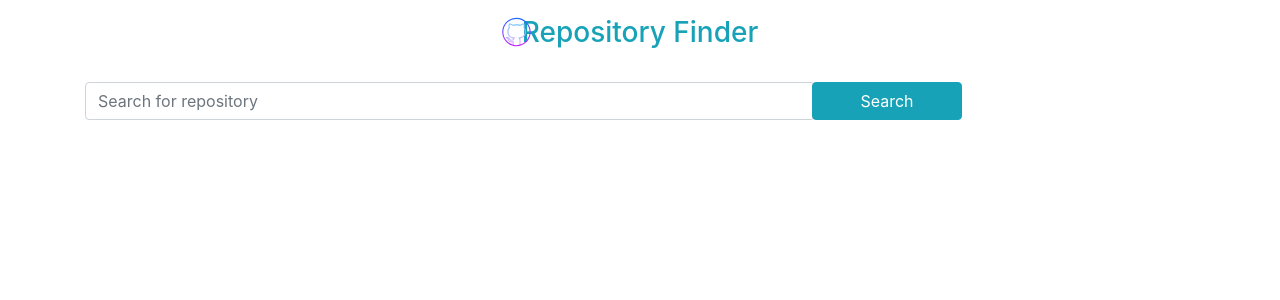
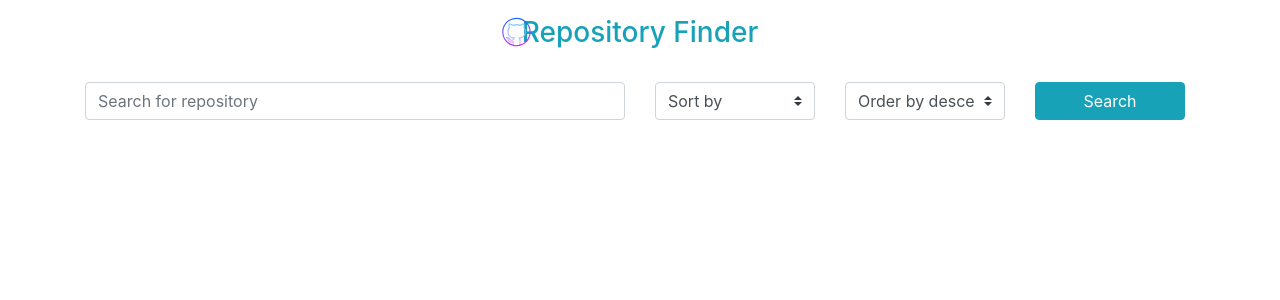
Before and after one commit to subedijames2017/react-challenge, a React (Create React App) app: page / in a window 1280 px wide. Shown: the top 300 px of the page. Built offline with nearby package versions, Linux system fonts and the light colour scheme.

Commit message:
New configuration and service added

```diff
--- a/package.json
+++ b/package.json
@@ -3,9 +3,13 @@
   "version": "0.1.0",
   "private": true,
   "dependencies": {
+    "@fortawesome/fontawesome-svg-core": "^1.2.30",
+    "@fortawesome/free-solid-svg-icons": "^5.14.0",
+    "@fortawesome/react-fontawesome": "^0.1.11",
     "@testing-library/jest-dom": "^4.2.4",
     "@testing-library/react": "^9.5.0",
     "@testing-library/user-event": "^7.2.1",
+    "axios": "^0.19.2",
     "bootstrap": "^4.5.2",
     "react": "^16.13.1",
     "react-bootstrap": "^1.3.0",
--- a/src/App.css
+++ b/src/App.css
@@ -1,10 +1,19 @@
-.search {
-  margin-left: -33px;
-  width: 150px;
-}
 .banner-logo {
   position: absolute;
   width: 35px;
   top: 0;
   left: 39%;
 }
+.loader {
+  position: fixed;
+  bottom: 50%;
+  right: 50%;
+  z-index: 2;
+}
+.load-more-button {
+  position: absolute;
+  right: 50%;
+}
+.search {
+  width: 150px;
+}
--- a/src/App.js
+++ b/src/App.js
@@ -3,7 +3,7 @@ import "./App.css";
 import "bootstrap/dist/css/bootstrap.min.css";
 
 import { Container } from "react-bootstrap";
-import SearchPage from "./Components/SearchPage";
+import SearchPage from "./components/SearchPage";
 
 function App() {
   return (
--- a/src/Components/SearchPage.js
+++ /dev/null
@@ -1,35 +0,0 @@
-import React, { Component } from "react";
-import { Form, Button, Row, Col } from "react-bootstrap";
-import { ReactComponent as GithubLogo } from "../github.svg";
-
-class SearchPage extends Component {
-  render() {
-    return (
-      <div>
-        <GithubLogo className="banner-logo" />
-        <h3 className="text-center text-info mt-3">Repository Finder</h3>
-        <Form>
-          <Row>
-            <Col xs={8}>
-              <Form.Group controlId="searchRepositry">
-                <Form.Control
-                  type="text"
-                  placeholder="Search for repository"
-                  required
-                  className="mt-4"
-                />
-              </Form.Group>
-            </Col>
-            <Col xs={4}>
-              <Button className="search mt-4" type="submit" variant="info">
-                Search
-              </Button>
-            </Col>
-          </Row>
-        </Form>
-      </div>
-    );
-  }
-}
-
-export default SearchPage;
--- /dev/null
+++ b/src/components/Repositories.js
@@ -0,0 +1,36 @@
+import React from "react";
+import { ListGroup, Row, Col } from "react-bootstrap";
+// get fontawesome imports
+import { faStar, faEye, faCodeBranch } from "@fortawesome/free-solid-svg-icons";
+import { FontAwesomeIcon } from "@fortawesome/react-fontawesome";
+
+export default function Repositories({ repository, index }) {
+  console.log("Repositories -> index", index);
+  return (
+    <div key={index} className="mt-1">
+      <ListGroup>
+        <ListGroup.Item variant="info">
+          <Row>
+            <Col xs={3}>Name: {repository.name}</Col>
+            <Col xs={3}>Author: {repository.owner.login}</Col>
+            <Col xs={2}>
+              <FontAwesomeIcon icon={faStar} /> {repository.watchers_count}
+            </Col>
+            <Col xs={2}>
+              <FontAwesomeIcon icon={faEye} /> {repository.watchers}
+            </Col>
+            <Col xs={2}>
+              <FontAwesomeIcon icon={faCodeBranch} />
+              {repository.forks}
+            </Col>
+          </Row>
+          <Row className="mt-1">
+            <Col>
+              {repository.description}, updated: {repository.updated_at}
+            </Col>
+          </Row>
+        </ListGroup.Item>
+      </ListGroup>
+    </div>
+  );
+}
--- /dev/null
+++ b/src/components/SearchPage.js
@@ -0,0 +1,157 @@
+import React, { useState } from "react";
+import { Form, Button, Row, Col, Spinner } from "react-bootstrap";
+import { ReactComponent as GithubLogo } from "../github.svg";
+import Repositories from "./Repositories";
+import { faSyncAlt } from "@fortawesome/free-solid-svg-icons";
+import { FontAwesomeIcon } from "@fortawesome/react-fontawesome";
+import { getRepositories } from "../services/index";
+
+function SearchPage() {
+  const [searchQuery, setSearchQuery] = useState("");
+  const [repositories, setRepositories] = useState([]);
+  const [loading, setLoading] = useState(false);
+  const [sort, setSort] = useState("");
+  const [order, setOrder] = useState("desc");
+  const [repositoryCount, setRepositoryCount] = useState(0);
+  const [page, setPage] = useState(1);
+
+  const PAGINATION_LIMIT = 50;
+  const handelSearchFieldChange = (event) => {
+    setSearchQuery(event.target.value);
+  };
+  const handleSortChange = (event) => {
+    if (event.target.value) {
+      setSort(event.target.value);
+    }
+  };
+  const handleOrderChange = (event) => {
+    if (event.target.value) {
+      setOrder(event.target.value);
+    }
+  };
+  const handleLoadMore = (event) => {
+    event.preventDefault();
+    setLoading(true);
+    getRepositories(searchQuery, sort, order, page + 1)
+      .then((response) => {
+        let newRepositories = [...repositories, ...response.data.items];
+        console.log("handleLoadMore -> newRepositories", newRepositories);
+        if (response && response.data.items && response.data.items.length) {
+          setRepositories(newRepositories);
+          setRepositoryCount(response.data.total_count);
+        }
+        setLoading(false);
+        setPage(page + 1);
+      })
+      .catch((err) => {
+        console.log("handelSearchRepostories -> err", err);
+      });
+  };
+  const handelSearchRepostories = (event) => {
+    event.preventDefault();
+    setLoading(true);
+    getRepositories(searchQuery, sort, order, page)
+      .then((response) => {
+        if (response && response.data.items && response.data.items.length) {
+          setRepositories(response.data.items);
+          setRepositoryCount(response.data.total_count);
+        }
+        setLoading(false);
+      })
+      .catch((err) => {
+        console.log("handelSearchRepostories -> err", err);
+      });
+  };
+  let loadingElement = [];
+  let loadMoreButton = [];
+  if (loading) {
+    loadingElement.push(
+      <Spinner
+        animation="grow"
+        variant="danger"
+        height="100"
+        className="loader"
+        aria-hidden="true"
+      />
+    );
+  }
+  console.log("SearchPage -> repositoryCount", repositoryCount);
+
+  if (repositoryCount > 0 && page <= repositoryCount / PAGINATION_LIMIT + 1) {
+    loadMoreButton.push(
+      <Button
+        className="load-more-button mt-4"
+        type="submit"
+        variant="info"
+        onClick={handleLoadMore}
+      >
+        <FontAwesomeIcon icon={faSyncAlt} /> Load more
+      </Button>
+    );
+  }
+  return (
+    <div>
+      <GithubLogo className="banner-logo" />
+      <h3 className="text-center text-info mt-3">Repository Finder</h3>
+      <div className="loader">{loadingElement}</div>
+      <Form onSubmit={handelSearchRepostories}>
+        <Row>
+          <Col xs={6}>
+            <Form.Group controlId="searchRepositry">
+              <Form.Control
+                type="text"
+                placeholder="Search for repository"
+                required
+                className="mt-4 search-input"
+                onChange={handelSearchFieldChange}
+                value={searchQuery}
+              />
+            </Form.Group>
+          </Col>
+          <Col xs={2}>
+            <Form.Group controlId="exampleForm.SelectCustom">
+              <Form.Control
+                as="select"
+                custom
+                className="mt-4 sort"
+                onChange={handleSortChange}
+              >
+                <option>Sort by</option>
+                <option value="stars">Star</option>
+                <option value="forks">Fork</option>
+                <option value="help-wanted-issues">Help wanted issue</option>
+                <option value="updated">Recently updated</option>
+              </Form.Control>
+            </Form.Group>
+          </Col>
+          <Col xs={2}>
+            <Form.Group controlId="exampleForm.SelectCustom">
+              <Form.Control
+                as="select"
+                custom
+                className="mt-4 order"
+                onChange={handleOrderChange}
+              >
+                <option value="desc" defaultValue>
+                  Order by descending
+                </option>
+                <option value="asc">Order by ascending</option>
+              </Form.Control>
+            </Form.Group>
+          </Col>
+          <Col xs={2}>
+            <Button className="search mt-4" type="submit" variant="info">
+              Search
+            </Button>
+          </Col>
+        </Row>
+      </Form>
+      {repositories.map((repository, index) => (
+        <Repositories repository={repository} index={index} />
+      ))}
+      <div className="load-more">{loadMoreButton}</div>
+    </div>
+  );
+}
+
+export default SearchPage;
--- /dev/null
+++ b/src/constants/config.js
@@ -0,0 +1,7 @@
+const Config = {
+  PAGINATION_LIMIT: 30,
+  REPOSIRORY_URL: "https://api.github.com/search/repositories",
+  USER_URL: "https://api.github.com/users/",
+};
+
+export default Config;
--- /dev/null
+++ b/src/services/index.js
@@ -0,0 +1,10 @@
+import axios from "axios";
+import Config from "../constants/config";
+
+export const getRepositories = (searchQuery, sort, order, page) => {
+  console.log("getRepositories -> order", order);
+  console.log("getRepositories -> sort", sort);
+  console.log("getRepositories -> searchQuery", searchQuery);
+  let url = `${Config.REPOSIRORY_URL}?q=${searchQuery}&sort=${sort}&order=${order}&per_page=${Config.PAGINATION_LIMIT}&page=${page}`;
+  return axios.get(url);
+};
```
Also changed, not shown: 1 other file (tests, documents, lock files or other folders).
